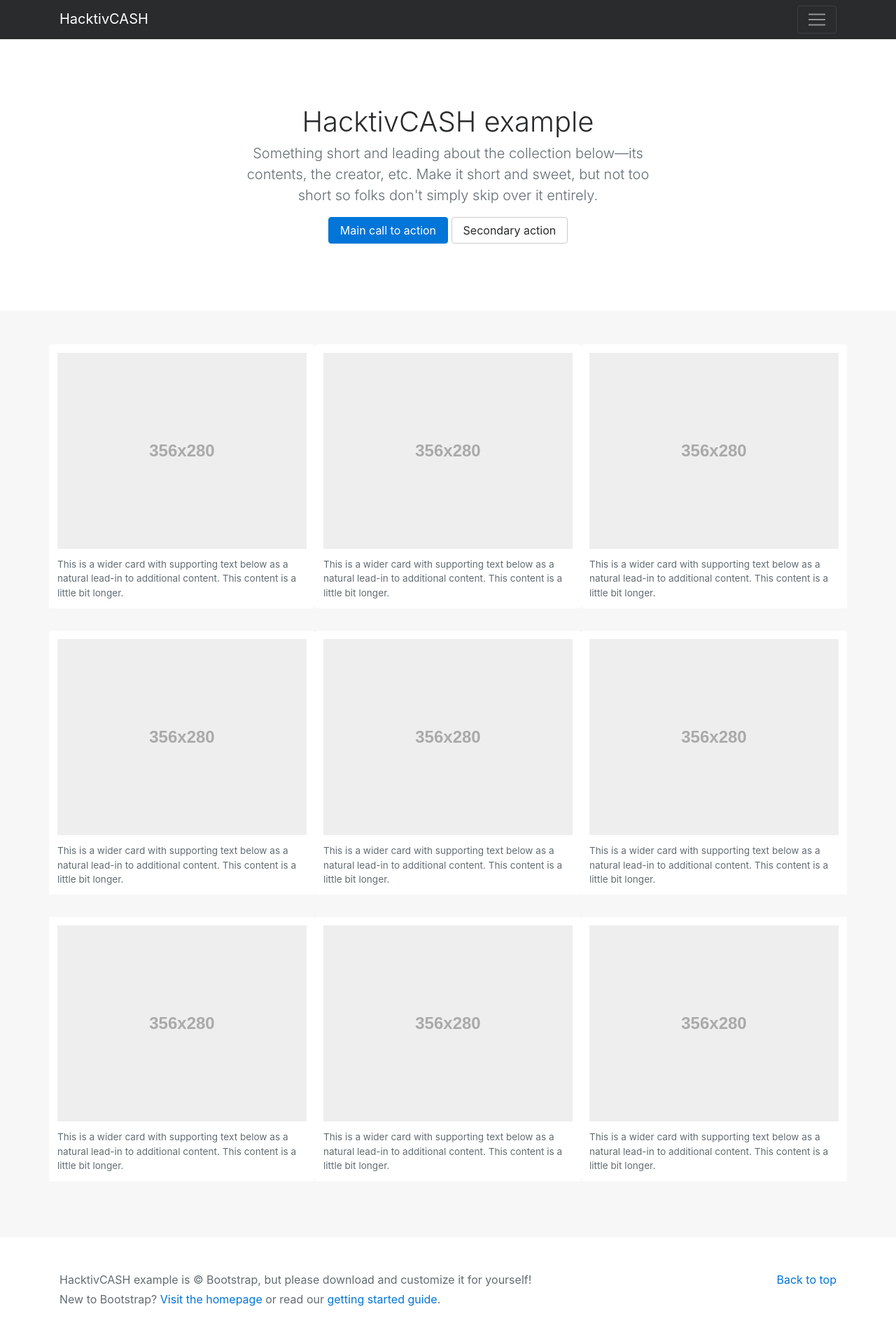
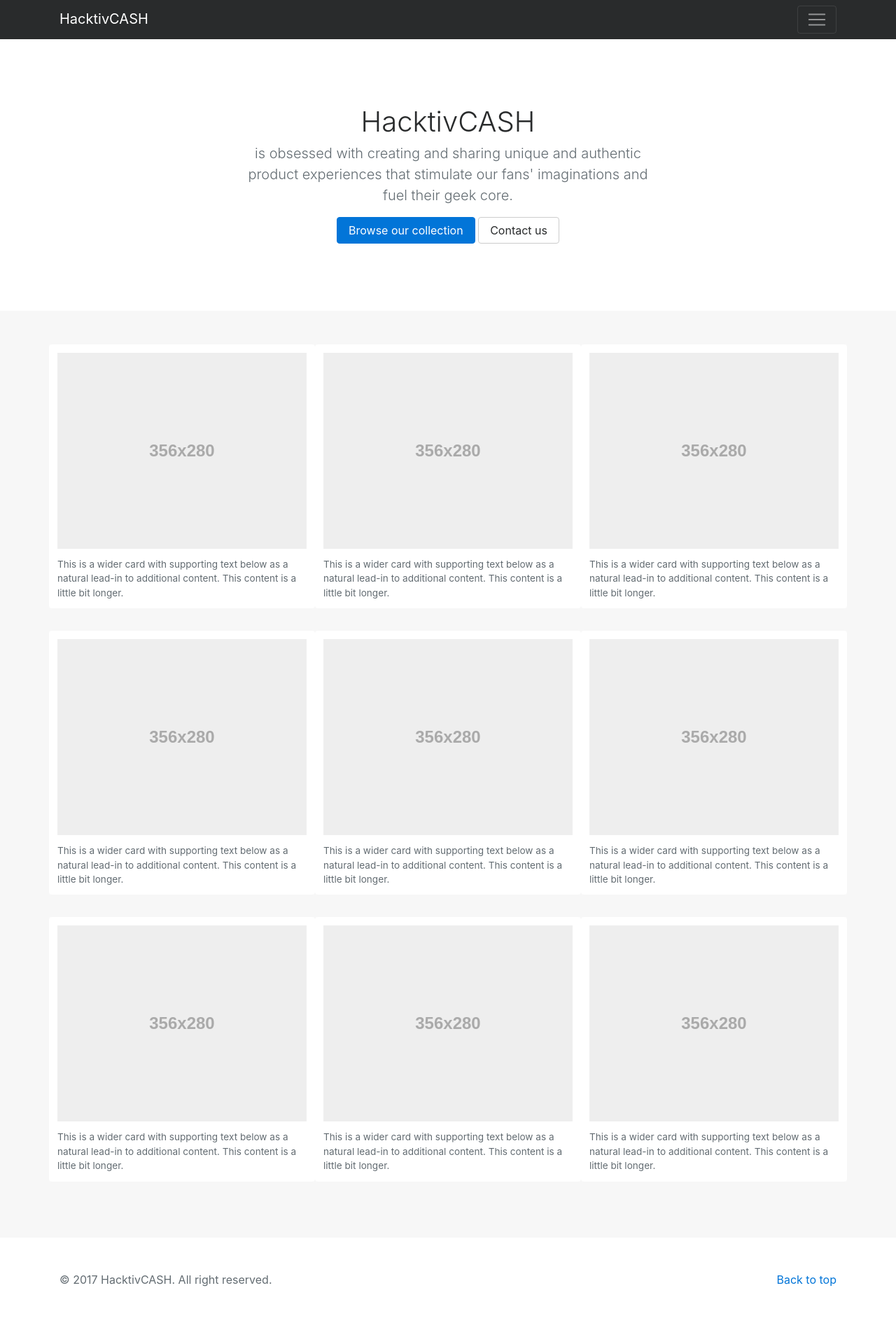
Before and after one commit to rizafahmi/hacktivcash, a plain HTML site: page index.html in a window 1280 px wide. Shown: the whole page at 70% size. Drawn offline with nearby package versions, Linux system fonts and the light colour scheme; a script that the page names is missing.

Commit message:
Finish template

```diff
--- a/index.html
+++ b/index.html
@@ -7,7 +7,7 @@
     <meta name="author" content="">
     <link rel="icon" href="/favicon.ico">
 
-    <title>HacktivCASH example for Bootstrap</title>
+    <title>HacktivCASH  | Join In. Geek Out.</title>
 
     <!-- Bootstrap core CSS -->
     <link href="/css/vendor/bootstrap.min.css" rel="stylesheet">
@@ -23,7 +23,13 @@
         <div class="row">
           <div class="col-sm-8 py-4">
             <h4 class="text-white">About</h4>
-            <p class="text-muted">Add some information about the album below, the author, or any other background context. Make it a few sentences long so folks can pick up some informative tidbits. Then, link them off to some social networking sites or contact information.</p>
+            <p class="text-muted">HacktivCASH is obsessed with creating and sharing unique and authentic product experiences that stimulate our fans' imaginations and fuel their geek core.
+
+Since 1999, HacktivCASH has been on a mission to create a world where everyone can embrace their inner geek and connect with one another. What started as a place for clever t-shirts and unusual gifts is now the best way to find wondrous goods that express all your passions - much of which you won't find anywhere else on Earth (or any other planet).
+
+Shop for apparel, functional and fun home and office decor, electronics and gadgets, outdoor and survival gear, collectibles, and much more. Find the perfect gift, whether your loved one is into science or science fiction. Get things you need and things you NEED (pronounced: want). Or just prank your office mate.
+
+With an ever-expanding curated collection of exclusive products, headlined by hundreds of mind- blowing inventions from our mad scientists at GeekLabs, HacktivCASH invites you to...</p>
           </div>
           <div class="col-sm-4 py-4">
             <h4 class="text-white">Contact</h4>
@@ -47,11 +53,11 @@
 
     <section class="jumbotron text-center">
       <div class="container">
-        <h1 class="jumbotron-heading">HacktivCASH example</h1>
-        <p class="lead text-muted">Something short and leading about the collection below—its contents, the creator, etc. Make it short and sweet, but not too short so folks don't simply skip over it entirely.</p>
+        <h1 class="jumbotron-heading">HacktivCASH</h1>
+        <p class="lead text-muted"> is obsessed with creating and sharing unique and authentic product experiences that stimulate our fans' imaginations and fuel their geek core.</p>
         <p>
-          <a href="#" class="btn btn-primary">Main call to action</a>
-          <a href="#" class="btn btn-secondary">Secondary action</a>
+          <a href="#" class="btn btn-primary">Browse our collection</a>
+          <a href="#" class="btn btn-secondary">Contact us</a>
         </p>
       </div>
     </section>
@@ -108,8 +114,7 @@
         <p class="float-right">
           <a href="#">Back to top</a>
         </p>
-        <p>HacktivCASH example is &copy; Bootstrap, but please download and customize it for yourself!</p>
-        <p>New to Bootstrap? <a href="../../">Visit the homepage</a> or read our <a href="../../getting-started/">getting started guide</a>.</p>
+        <p>&copy; 2017 HacktivCASH. All right reserved.</p>
       </div>
     </footer>
 
```
